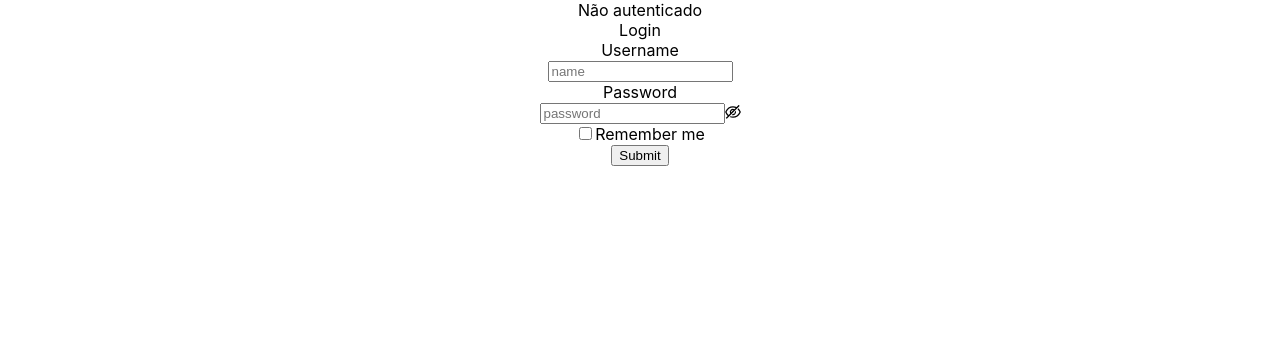
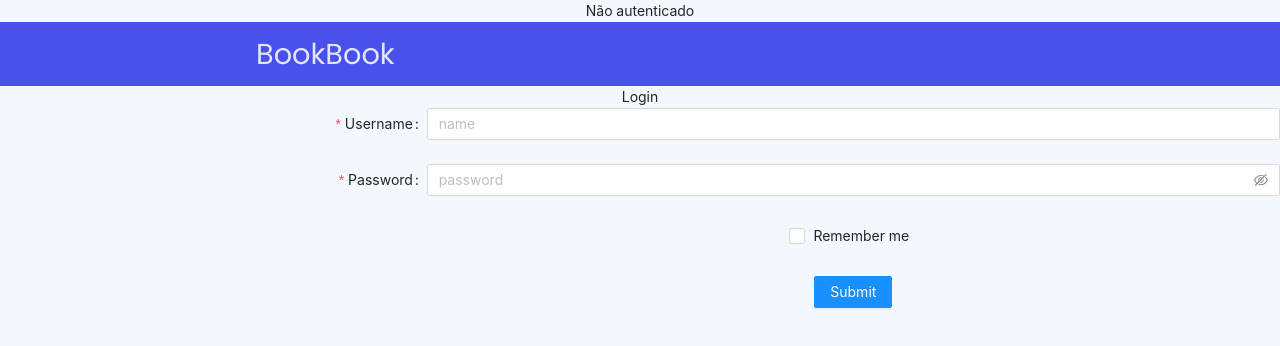
Before and after one commit to joaoluke/book-book, a React (Create React App) app: page / in a window 1280 px wide. Shown: the top 346 px of the page. Built offline with nearby package versions, Linux system fonts and the light colour scheme; no server answers.

Commit message:
feat: inicial timeline implementation

```diff
--- a/package.json
+++ b/package.json
@@ -14,7 +14,8 @@
     "react-router-dom": "^5.2.0",
     "react-scripts": "3.4.3",
     "redux": "^4.0.5",
-    "redux-thunk": "^2.3.0"
+    "redux-thunk": "^2.3.0",
+    "styled-components": "^5.2.0"
   },
   "scripts": {
     "start": "react-scripts start",
--- a/public/index.html
+++ b/public/index.html
@@ -1,20 +1,21 @@
 <!DOCTYPE html>
 <html lang="en">
+
 <head>
   <meta charset="utf-8" />
   <link rel="icon" href="%PUBLIC_URL%/favicon.ico" />
   <meta name="viewport" content="width=device-width, initial-scale=1" />
   <meta name="theme-color" content="#000000" />
-    <meta
-      name="description"
-      content="Web site created using create-react-app"
-    />
+  <meta name="description" content="Web site created using create-react-app" />
   <link rel="apple-touch-icon" href="%PUBLIC_URL%/logo192.png" />
   <!--
       manifest.json provides metadata used when your web app is installed on a
       user's mobile device or desktop. See https://developers.google.com/web/fundamentals/web-app-manifest/
     -->
   <link rel="manifest" href="%PUBLIC_URL%/manifest.json" />
+  <link
+    href="https://fonts.googleapis.com/css2?family=Archivo:wght@400;700&amp;family=Poppins:wght@400;600&amp;display=swap"
+    rel="stylesheet" />
   <!--
       Notice the use of %PUBLIC_URL% in the tags above.
       It will be replaced with the URL of the `public` folder during the build.
@@ -24,8 +25,9 @@
       work correctly both with client-side routing and a non-root public URL.
       Learn how to configure a non-root public URL by running `npm run build`.
     -->
-    <title>React App</title>
+  <title>BookBook</title>
 </head>
+
 <body>
   <noscript>You need to enable JavaScript to run this app.</noscript>
   <div id="root"></div>
@@ -40,4 +42,5 @@
       To create a production bundle, use `npm run build` or `yarn build`.
     -->
 </body>
+
 </html>
--- a/src/App.css
+++ b/src/App.css
@@ -3,36 +3,26 @@
 }
 
 .App-logo {
-  height: 40vmin;
-  pointer-events: none;
-}
-
-@media (prefers-reduced-motion: no-preference) {
-  .App-logo {
-    animation: App-logo-spin infinite 20s linear;
-  }
+  animation: App-logo-spin infinite 20s linear;
+  height: 80px;
 }
 
 .App-header {
-  background-color: #282c34;
-  min-height: 100vh;
-  display: flex;
-  flex-direction: column;
-  align-items: center;
-  justify-content: center;
-  font-size: calc(10px + 2vmin);
+  background-color: #222;
+  height: 150px;
+  padding: 20px;
   color: white;
 }
 
-.App-link {
-  color: #61dafb;
+.App-title {
+  font-size: 1.5em;
+}
+
+.App-intro {
+  font-size: large;
 }
 
 @keyframes App-logo-spin {
-  from {
-    transform: rotate(0deg);
-  }
-  to {
-    transform: rotate(360deg);
-  }
+  from { transform: rotate(0deg); }
+  to { transform: rotate(360deg); }
 }
--- a/src/App.js
+++ b/src/App.js
@@ -1,11 +1,20 @@
 import React from "react";
 import "./App.css";
 import Authenticator from './components/authenticator.jsx'
+import { createGlobalStyle } from "styled-components";
+
+const GlobalStyle = createGlobalStyle`
+  body {
+    background-color: #F3F8FF;
+  }
+`;
+
 
 function App() {
 
   return (
     <div className="App">
+      <GlobalStyle />
       <Authenticator />
     </div>
   );
--- a/src/components/authenticator.jsx
+++ b/src/components/authenticator.jsx
@@ -1,7 +1,9 @@
 import React, { useEffect } from "react"
-import { Switch, Route } from 'react-router-dom'
+import { Switch, Route, useHistory } from 'react-router-dom'
 import { useSelector, useDispatch } from 'react-redux'
+import Timeline from './pages/5-timeline'
 import Login from './pages/2-login'
+import Header from './header'
 import {
   requestValidate,
   logout,
@@ -9,10 +11,12 @@ import {
 
 const Authenticator = () => {
   const dispatch = useDispatch()
+  const history = useHistory()
   const authenticate = useSelector((state) => state.authenticate.isAuthenticated)
 
   const doLogout = () => {
     dispatch(logout())
+    history.push('/')
   }
 
   useEffect(() => {
@@ -29,6 +33,7 @@ const Authenticator = () => {
         Não autenticado
         <Switch>
           <Route path="/">
+            <Header />
             <Login />
           </Route>
         </Switch>
@@ -48,20 +53,23 @@ const Authenticator = () => {
     <div>
       Autenticado
       <button onClick={doLogout}>LOGOUT</button>
-      {/*  <Switch>
-              <Route path="/prateleiras">
+      <Switch>
+        {/* <Route path="/prateleiras">
                   <Prateleiras />
               </Route>
 
             <Route path="/busca">
                 <Busca />
-            </Route>
+            </Route>  */}
 
-            <Route path="/timeline/">
-                <Timeline />
-            </Route>
+        <Route path="/timeline/">
+          <Header />
+          <Timeline />
 
-        </Switch> */}
+
+        </Route>
+
+      </Switch>
     </div>
   )
 }
--- /dev/null
+++ b/src/components/header/index.jsx
@@ -0,0 +1,12 @@
+import React from "react";
+import { Header } from "../styles/styles";
+
+const HeaderBookBook = () => {
+  return (
+    <Header>
+      <h1>BookBook</h1>
+    </Header>
+  );
+};
+
+export default HeaderBookBook;
--- a/src/components/pages/2-login/index.jsx
+++ b/src/components/pages/2-login/index.jsx
@@ -1,4 +1,5 @@
 import React from "react";
+import { useHistory } from 'react-router-dom'
 import { useDispatch } from 'react-redux'
 import { Form, Input, Button, Checkbox } from 'antd';
 //import { StyledForm, StyledDiv, StyledRespDiv } from '../../styled/styledform/index.js'
@@ -15,10 +16,12 @@ const tailLayout = {
 
 const Login = () => {
   const dispatch = useDispatch()
+  const history = useHistory()
 
 
   const onFinish = ({ user, password }) => {
     dispatch(requestLogin(user, password))
+    history.push('/timeline')
   };
 
   const onFinishFailed = errorInfo => {
--- a/src/components/pages/5-timeline/index.jsx
+++ b/src/components/pages/5-timeline/index.jsx
@@ -0,0 +1,100 @@
+import React, { useState, useEffect } from "react";
+import "antd/dist/antd.css";
+import { Div } from "../../styles/styles";
+import { ListAntd } from "../../styles/styles";
+import { Avatar, Space } from "antd";
+import { MessageOutlined, LikeOutlined, StarOutlined } from "@ant-design/icons";
+import axios from 'axios'
+
+
+const IconText = ({ icon, text }) => (
+  <Space>
+    {React.createElement(icon)}
+    {text}
+  </Space>
+);
+
+const Timeline = () => {
+  const [listData, setData] = useState([]);
+  const url = "https://ka-users-api.herokuapp.com/book_reviews"
+
+  useEffect(() => {
+    axios
+      .get(url,
+        { headers: { Authorization: "eyJhbGciOiJIUzI1NiJ9.eyJ1c2VyX2lkIjo5OTgsImV4cCI6MTYzMTIxMDE3NH0.YKpX8EiI9qVJyEG05hAUM9UdRqVy6EYYa8nyCPA2X6M" } }
+      )
+      .then(resp => {
+        console.log("title: " + resp.data[1].title)
+        console.log("review: " + resp.data[1].review)
+        console.log("url: " + resp.data[1].image_url)
+        setData(resp.data)
+      })
+      .catch((error) => { // erro no request
+        console.log(error)
+      })
+  }, [])
+
+  return (
+    <Div>
+      <h1>Olá User,</h1>
+      <p>Timeline</p>
+      <div>
+        <ListAntd
+          itemLayout="vertical"
+          size="large"
+          pagination={{
+            onChange: (page) => {
+              console.log(page);
+            },
+            pageSize: 3,
+          }}
+          dataSource={listData}
+          footer={
+            <div>
+              <b>ant design</b> footer part
+            </div>
+          }
+          renderItem={(item) => (
+            <ListAntd.Item
+              key={item.title}
+              actions={[
+                <IconText
+                  icon={StarOutlined}
+                  text="156"
+                  key="list-vertical-star-o"
+                />,
+                <IconText
+                  icon={LikeOutlined}
+                  text="156"
+                  key="list-vertical-like-o"
+                />,
+                <IconText
+                  icon={MessageOutlined}
+                  text="2"
+                  key="list-vertical-message"
+                />,
+                console.log(item),
+              ]}
+              extra={
+                <img
+                  width={272}
+                  alt="logo"
+                  src={item.image_url}
+                />
+              }
+            >
+              <ListAntd.Item.Meta
+                avatar={<Avatar src={item.creator.image_url} />}
+                title={<a href={item.href}>{item.title}</a>}
+                description={item.review ? item.review : "Este livro ainda não tem uma avaliação"}
+              />
+              {item.content}
+            </ListAntd.Item>
+          )}
+        />
+      </div>
+    </Div>
+  );
+};
+
+export default Timeline;
--- /dev/null
+++ b/src/components/styles/styles.js
@@ -0,0 +1,57 @@
+import styled from "styled-components";
+
+import { List } from "antd";
+
+export const ListAntd = styled(List)`
+  background-color: white;
+  align-self: center;
+  align-items: flex-end;
+  margin: auto;
+`;
+
+export const Div = styled.div`
+  display: flex;
+  flex-direction: column;
+  align-items: center;
+  justify-content: center;
+  width: 100%;
+  min-width: 400px;
+  max-width: 700px;
+  margin-top: 7vh;
+  margin-right: auto;
+  margin-left: auto;
+
+  h1 {
+    font-weight: 600;
+    font-family: Poppins;
+    font-size: 3rem;
+    margin-right: 80%;
+    color: rgba(11, 7, 84, 0.85);
+  }
+  p {
+    font-weight: 300;
+    font-family: Poppins;
+    font-size: 1.5rem;
+    margin-right: 80%;
+    color: #4951ec;
+  }
+`;
+
+export const Header = styled.header`
+  z-index: 3;
+  position: sticky;
+  top: 0;
+  display: flex;
+  flex-direction: row;
+  align-items: center;
+  background-color: #4951ec;
+  width: 100%;
+  height: 8vh;
+  font-family: Poppins;
+  font-size: 1.5rem;
+  h1 {
+    padding-top: 2vh;
+    color: rgba(255, 255, 255, 0.85);
+    padding-left: 20%;
+  }
+`;
--- a/src/index.css
+++ b/src/index.css
@@ -1,13 +1,14 @@
-body {
-  margin: 0;
-  font-family: -apple-system, BlinkMacSystemFont, 'Segoe UI', 'Roboto', 'Oxygen',
-    'Ubuntu', 'Cantarell', 'Fira Sans', 'Droid Sans', 'Helvetica Neue',
-    sans-serif;
-  -webkit-font-smoothing: antialiased;
-  -moz-osx-font-smoothing: grayscale;
+:root {
+  /*Tamanho da fonte */
+  font-size: 60%; /*controle das medidas em rem */
 }
 
-code {
-  font-family: source-code-pro, Menlo, Monaco, Consolas, 'Courier New',
-    monospace;
+* {
+  margin: 0;
+  padding: 0;
+  box-sizing: border-box;
 }
+
+body {
+  background-color: red;
+}
--- a/src/redux/actions/index.js
+++ b/src/redux/actions/index.js
@@ -4,6 +4,7 @@ export const LOGOUT = 'LOGOUT'
 export const TRUE = 'TRUE'
 export const FALSE = 'FALSE'
 export const LOADING = 'LOADING'
+
 
 export const login = (token, user) => ({
   type: LOGIN,
```
Also changed, not shown: 1 other file (tests, documents, lock files or other folders). Lines whose indentation alone changed are shown as unchanged.
